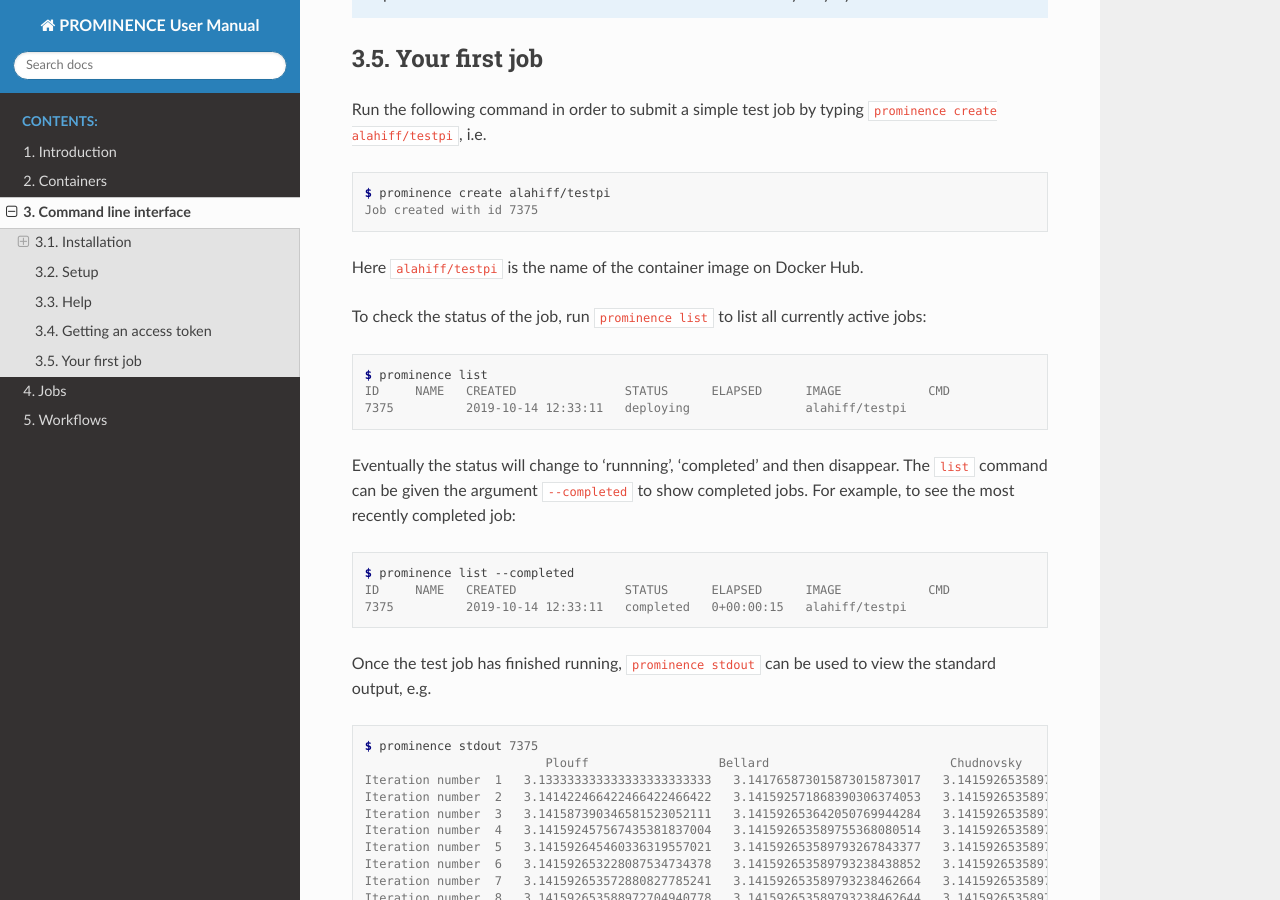
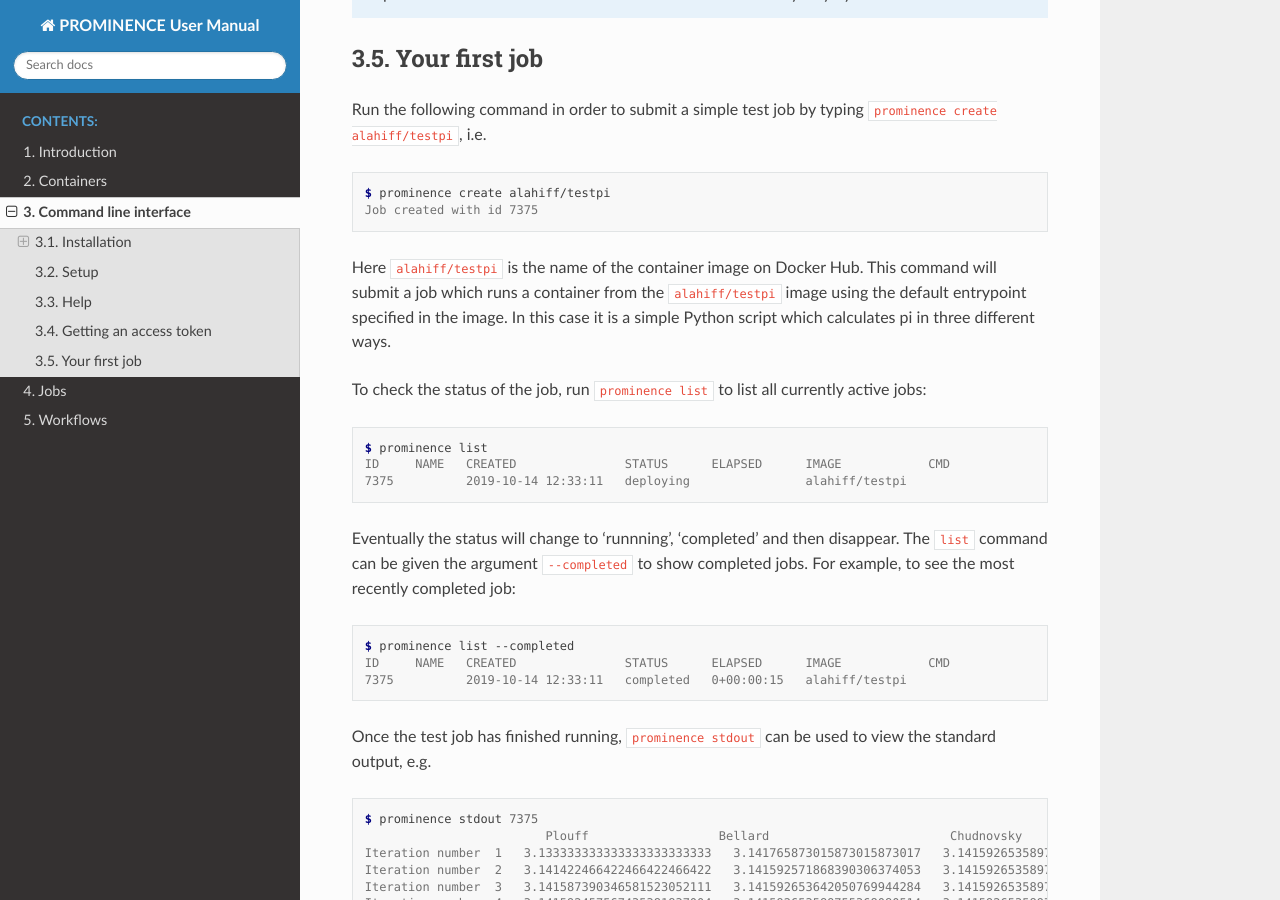
Before and after one commit to prominence-eosc/docs-eosc, a Sphinx documentation site: the page built from source/command-line-interface.rst, in a window 1280 px wide and 900 px high, scrolled down 3468 px. Built offline with Sphinx 7.4.7 and the Read the Docs theme 2.0.0, drawn with Linux system fonts in a browser that asks for light colours.

Commit message:
Minor update

```diff
--- a/source/command-line-interface.rst
+++ b/source/command-line-interface.rst
@@ -171,7 +171,7 @@ Run the following command in order to submit a simple test job by typing ``promi
    $ prominence create alahiff/testpi
    Job created with id 7375
 
-Here ``alahiff/testpi`` is the name of the container image on Docker Hub.
+Here ``alahiff/testpi`` is the name of the container image on Docker Hub. This command will submit a job which runs a container from the ``alahiff/testpi`` image using the default entrypoint specified in the image. In this case it is a simple Python script which calculates pi in three different ways.
 
 To check the status of the job, run ``prominence list`` to list all currently active jobs:
 
```
